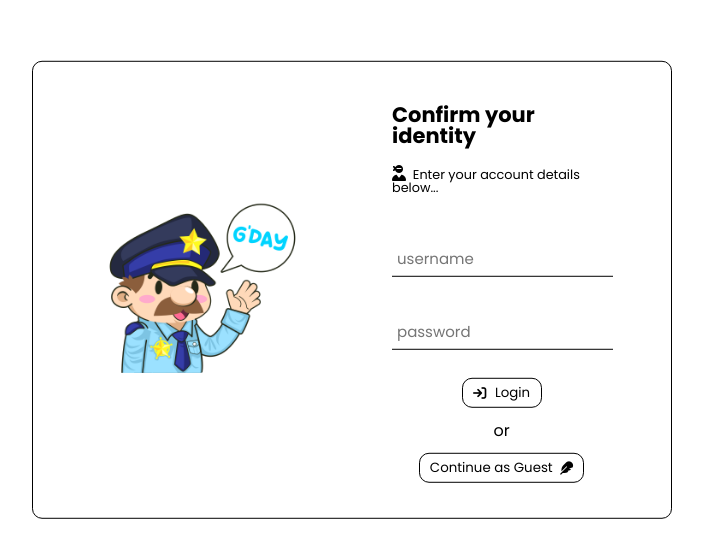
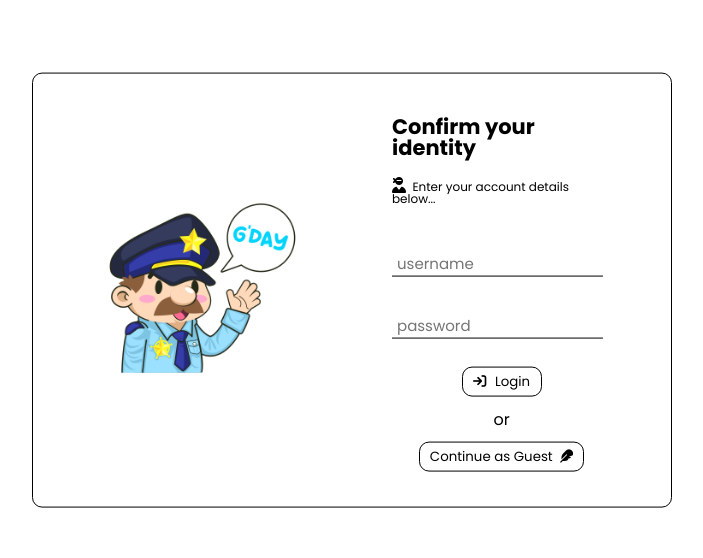
Before and after one commit to r00kieAd/ai-chatbot-ui, a React (Vite) app in the folder chatbot/: page / in a window 1280 px wide. Shown: the part 110-668 px from the top of the page, without its empty margins (288-991 px from the left). Built offline with nearby package versions, Linux system fonts and the light colour scheme.

Commit message:
updated UI states and added welcome message

```diff
--- a/chatbot/src/app.css
+++ b/chatbot/src/app.css
@@ -38,13 +38,36 @@
     transform: translateY(-20px);
   }
   to {
-    transform: translateY(0);
+    transform: translateY(-15px);
   }
+}
+
+html {
+  margin: 0;
+  padding: 0;
+  height: 100svh;
+  min-height: 100vh;
+  width: 100vw;
+  box-sizing: border-box;
+}
+
+*, *::before, *::after {
+  box-sizing: inherit;
+}
+
+body {
+  margin: 0;
+  padding: 0;
+  height: 100%;
+  width: 100%;
+  min-height: 100%;
 }
 
 #parent {
   max-height: 50vh;
   overflow: hidden;
+  padding: 0;
+  margin: 0;
 }
 #parent #navbarContainer {
   visibility: hidden;
@@ -69,6 +92,8 @@
   display: flex;
   justify-content: space-between;
   padding: 5px 8px;
+  margin-top: 10px;
+  background: gray;
 }
 #parent #navbarContainer #navbarController #innerNavbarContainer #navbarclock {
   width: 90px;
@@ -201,9 +226,8 @@
   word-wrap: break-word;
 }
 #parent #loginContainer #loginParent #containerOne #loginHeaders span {
-  width: -moz-fit-content;
-  width: fit-content;
-  font-size: clamp(12px, 1vw, 14px);
+  width: 100%;
+  font-size: clamp(10px, 1vw, 12px);
   line-height: 1;
   word-wrap: break-word;
 }
@@ -276,7 +300,7 @@
   visibility: hidden;
   opacity: 0;
   width: 40rem;
-  height: 90vh;
+  height: 100svh;
   border-radius: 10px;
   transition: all 0.5s ease-in-out;
   position: absolute;
@@ -360,6 +384,7 @@
   border-radius: 50%;
   margin-right: 12px;
   flex-shrink: 0;
+  margin-top: 10px;
 }
 #parent #mainContainer #innerContainer #chatContainer .chat-message .message-avatar img {
   width: 100%;
@@ -387,7 +412,7 @@
   white-space: pre-wrap;
   font-size: 15px;
   line-height: 1.4;
-  margin: 4px 0;
+  margin: 5px 0;
   max-width: 100%;
   width: -moz-fit-content;
   width: fit-content;
@@ -585,6 +610,21 @@
 }
 #parent #mainContainer #innerContainer #chatContainer .chat-message.bot-message .message-content .message-bubble table th {
   background-color: rgba(0, 0, 0, 0.1);
+}
+#parent #mainContainer #innerContainer #welcomeMessage {
+  position: absolute;
+  top: 50%;
+  left: 50%;
+  transform: translate(-50%, -50%);
+  top: 40%;
+  width: 100%;
+  position: fixed;
+  text-align: center;
+  font-size: 25px;
+  font-weight: 500;
+}
+#parent #mainContainer #innerContainer #welcomeMessage span {
+  margin-left: 18px;
 }
 #parent #mainContainer #innerContainer #inputContainer {
   border: 1px solid black;
--- a/chatbot/src/app.scss
+++ b/chatbot/src/app.scss
@@ -113,7 +113,7 @@ $navbarPadding: 5px 8px;
         }
 
         to {
-            transform: translateY(0);
+            transform: translateY(-15px);
         }
     }
 }
@@ -122,10 +122,32 @@ $navbarPadding: 5px 8px;
     @include slideDownAnimation(0.4s, ease-in-out);
 }
 
+html {
+    margin: 0;
+    padding: 0;
+    height: 100svh;
+    min-height: 100vh;
+    width: 100vw;
+    box-sizing: border-box;
+}
+
+*, *::before, *::after {
+    box-sizing: inherit;
+}
+
+body {
+    margin: 0;
+    padding: 0;
+    height: 100%;
+    width: 100%;
+    min-height: 100%;
+}
 
 #parent {
     max-height: 50vh;
     overflow: hidden;
+    padding: 0;
+    margin: 0;
 
     #navbarContainer {
         visibility: hidden;
@@ -150,6 +172,8 @@ $navbarPadding: 5px 8px;
                 display: flex;
                 justify-content: space-between;
                 padding: $navbarPadding;
+                margin-top: 10px;
+                background: gray;
 
                 #navbarclock {
                     width: 90px;
@@ -268,8 +292,8 @@ $navbarPadding: 5px 8px;
                     }
 
                     span {
-                        width: fit-content;
-                        font-size: clamp(12px, 1vw, 14px);
+                        width: 100%;
+                        font-size: clamp(10px, 1vw, 12px);
                         line-height: 1.0;
                         word-wrap: break-word;
                     }
@@ -331,7 +355,7 @@ $navbarPadding: 5px 8px;
         visibility: hidden;
         opacity: 0;
         width: $mainContainerWidth;
-        height: 90vh;
+        height: 100svh;
         border-radius: $mainBorderRadius;
         transition: all 0.5s ease-in-out;
         @include centerElement();
@@ -367,6 +391,7 @@ $navbarPadding: 5px 8px;
                 max-height: calc(100% - 120px);
                 scrollbar-width: none;
                 -ms-overflow-style: none;
+                // margin-top: 35px;
 
                 &::-webkit-scrollbar {
                     display: none;
@@ -423,6 +448,7 @@ $navbarPadding: 5px 8px;
                         border-radius: 50%;
                         margin-right: 12px;
                         flex-shrink: 0;
+                        margin-top: 10px;
 
                         img {
                             width: 100%;
@@ -451,7 +477,7 @@ $navbarPadding: 5px 8px;
                             white-space: pre-wrap;
                             font-size: 15px;
                             line-height: 1.4;
-                            margin: 4px 0;
+                            margin: 5px 0;
                             max-width: 100%;
                             width: fit-content;
                             min-height: 0.5rem;
@@ -692,16 +718,31 @@ $navbarPadding: 5px 8px;
                         }
                     }
                 }
+
+                // .user-message {
+                //     margin-top: 30px;
+                // }
+            }
+
+            #welcomeMessage {
+                @include centerElement();
+                top: 40%;
+                width: 100%;
+                position: fixed;
+                text-align: center;
+                font-size: 25px;
+                font-weight: 500;
+
+                span {
+                    margin-left: 18px;
+                }
             }
 
             #inputContainer {
                 border: 1px solid black;
                 border-radius: $mainBorderRadius;
                 flex-shrink: 0;
-                position: absolute;
-                top: 50%;
-                left: 50%;
-                transform: translate(-50%, -50%);
+                @include centerElement();
                 width: calc(100% - 40px);
                 background: white;
                 z-index: 10;
--- a/chatbot/src/app.tsx
+++ b/chatbot/src/app.tsx
@@ -8,7 +8,7 @@ import './app.css'
 
 function App() {
 
-  const { authorized, loggedOut, setAuthorized, chatInitiated, setChatInitiated } = useGlobal();
+  const { authorized, loggedOut, setAuthorized, chatInitiated, setChatInitiated, currUser } = useGlobal();
   const loginContainer = useRef<HTMLDivElement>(null);
   const mainContainer = useRef<HTMLDivElement>(null);
   const innerContainer = useRef<HTMLDivElement>(null);
@@ -16,6 +16,7 @@ function App() {
   const chatBoxDiv = useRef<HTMLDivElement>(null);
   const navbarDiv1 = useRef<HTMLDivElement>(null);
   const navbarDiv2 = useRef<HTMLDivElement>(null);
+  const wlcmDiv = useRef<HTMLDivElement>(null);
 
   useEffect(() => {
     setAuthorized(sessionStorage.getItem(import.meta.env.VITE_SESSION_AUTH_VAR) === "true")
@@ -56,7 +57,7 @@ function App() {
 
   useEffect(() => {
     if (chatInitiated) {
-      if (mainContainer.current && inputBoxDiv.current && chatBoxDiv.current && innerContainer.current) {
+      if (mainContainer.current && inputBoxDiv.current && chatBoxDiv.current && innerContainer.current && wlcmDiv.current) {
         if (window.screen.availWidth <= 500) {
           mainContainer.current.style.width = "90%";
         } else {
@@ -66,6 +67,7 @@ function App() {
         inputBoxDiv.current.classList.add('chat-initiated');
         innerContainer.current.classList.add('chat-mode');
         chatBoxDiv.current.classList.add('chat-visible');
+        wlcmDiv.current.style.display = "none";
         setChatInitiated(false);
       }
     }
@@ -87,6 +89,9 @@ function App() {
             <div id="chatContainer" ref={chatBoxDiv}>
               <ChatBox />
             </div>
+            <div id='welcomeMessage' className='poppins-regular' ref={wlcmDiv}>
+              <span>Hello {currUser}! What brings you here today?</span>
+            </div>
             <div id="inputContainer" ref={inputBoxDiv}>
               <InputBox />
             </div>
--- a/chatbot/src/components/chat_message_component.tsx
+++ b/chatbot/src/components/chat_message_component.tsx
@@ -1,4 +1,4 @@
-import React, { useEffect, useState } from 'react';
+import React, { useEffect, useState, useRef } from 'react';
 import { marked } from 'marked';
 import TypingEffect from './typing_effect_component';
 import bot from '../assets/bot.png';
@@ -36,6 +36,8 @@ const ChatMessage: React.FC<ChatMessageProps> = ({ userMessage, userTime, botMes
     const [isNewMessage, setIsNewMessage] = useState(true);
     const [showTyping, setShowTyping] = useState(false);
     const [typingComplete, setTypingComplete] = useState(false);
+    const [firstMessage, setFirstMessage] = useState(true);
+    const userMessageDiv = useRef<HTMLDivElement>(null);
 
     useEffect(() => {
         const timer = setTimeout(() => {
@@ -50,13 +52,22 @@ const ChatMessage: React.FC<ChatMessageProps> = ({ userMessage, userTime, botMes
         return () => clearTimeout(timer);
     }, [botMessage]);
 
+    useEffect(() => {
+        if (firstMessage && userMessageDiv.current) {
+            userMessageDiv.current.style.marginTop = "30px";
+            setFirstMessage(false);
+        } else if (userMessageDiv.current) {
+            // userMessageDiv.current.style.marginTop = "20px";
+        }
+    }, [firstMessage])
+
     const handleTypingComplete = () => {
         setTypingComplete(true);
     };
 
     return (
         <div className={`chat-exchange ${isNewMessage ? 'new-message' : ''}`}>
-            <div className="chat-message user-message">
+            <div className="chat-message user-message" ref={userMessageDiv}>
                 <div className="message-avatar">
                     <img src={face} alt="Face" />
                 </div>
```
Also changed, not shown: 2 other files (tests, documents, lock files or other folders).
